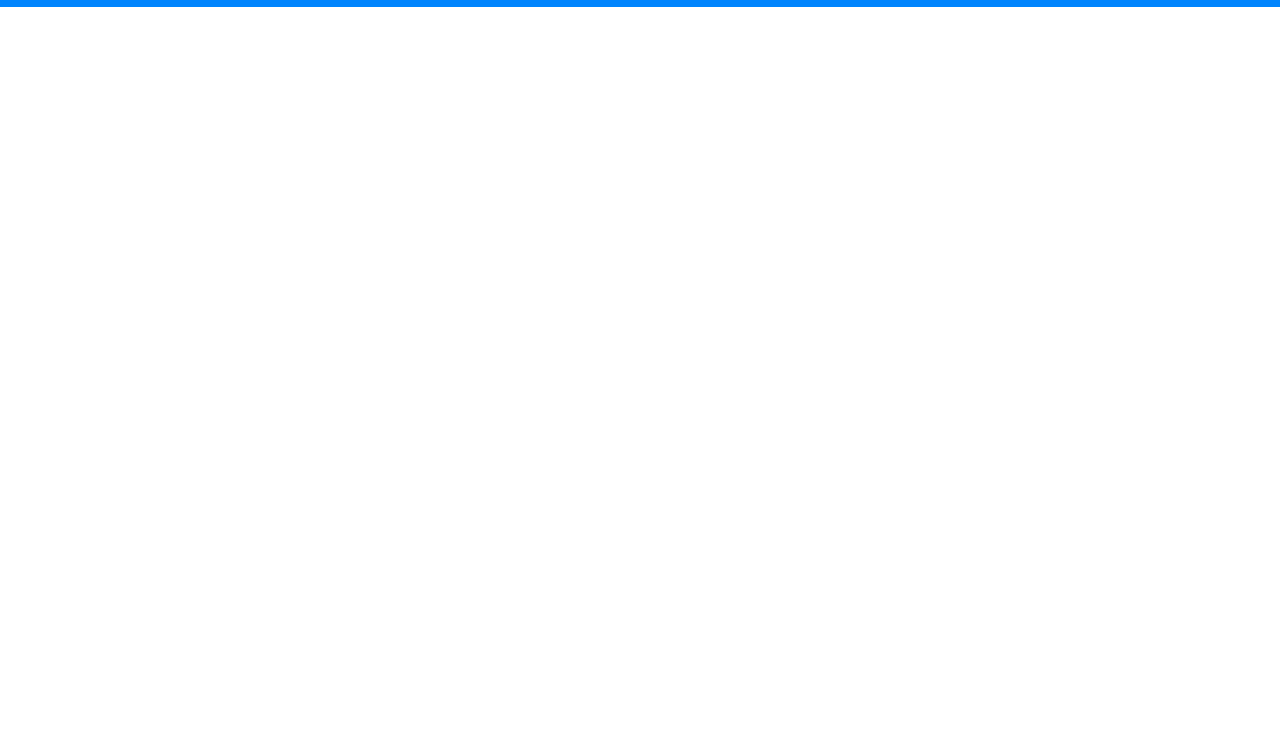
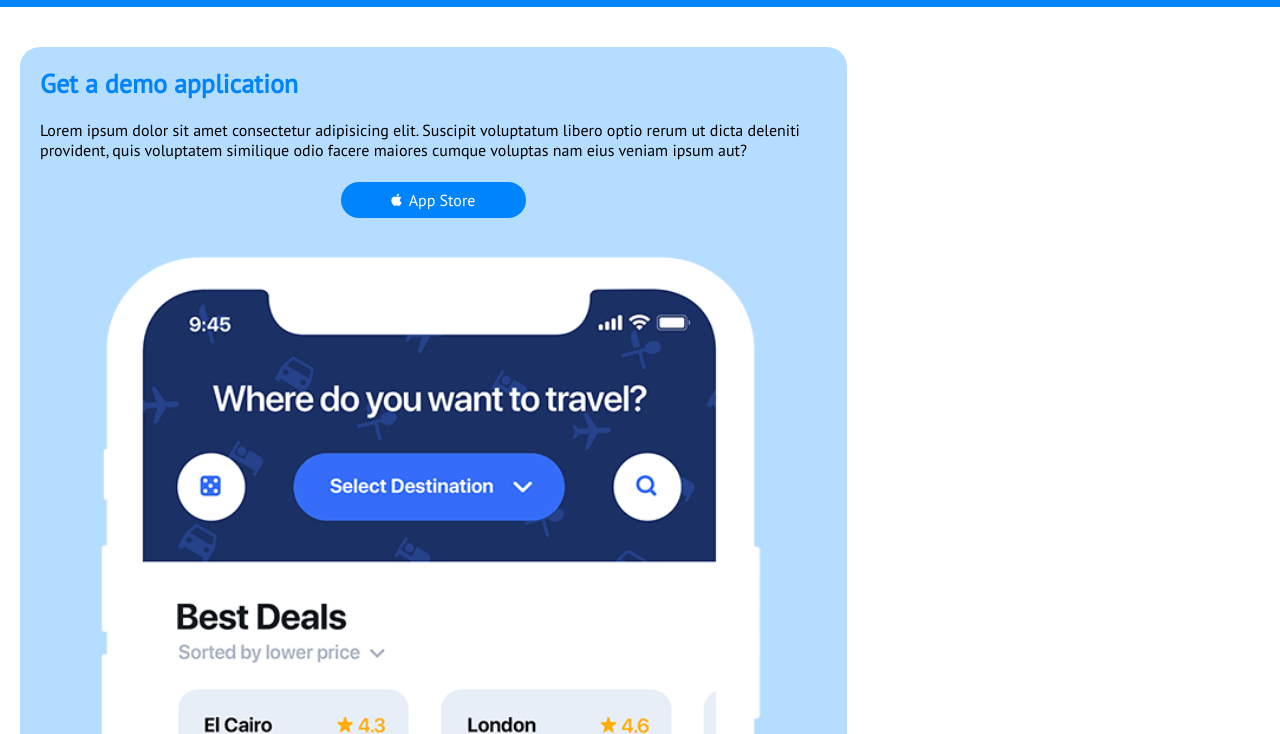
Before and after one commit to MartinaAmbrosini/htmlcss-responsive-layout, a plain HTML site: page index.html in a window 1280 px wide. Shown: the part 66-800 px from the top of the page. Drawn offline with Linux system fonts and the light colour scheme; files that its build step writes are made by us from their sources.

Commit message:
finita prima card

```diff
--- a/css/style.css
+++ b/css/style.css
@@ -56,10 +56,80 @@ li {
     padding: 5px 10px;
 }
 
+.info_box {
+    width: 100%;
+}
+
+.info_box_container {
+    display: flex;
+    flex-wrap: wrap;
+    margin: 0 auto;
+    padding: 40px 20px;
+}
+
+.card {
+    display: flex;
+    justify-content: space-between;
+    flex-direction: column;
+    background-color: #b5ddff;
+    border-radius: 20px;
+    width: 100%;
+}
+
+.demo_text {
+    display: flex;
+    flex-direction: column;
+    justify-content: space-between;
+    padding: 20px 20px;
+    margin: 0 auto;
+}
+
+.card_titolo {
+    margin-bottom: 20px;
+}
+
+.card_titolo p {
+    color: #0084fd;
+    font-weight: bold;
+}
+
+.card_paragrafo {
+    font-size: 16px;
+}
+
+.card_bottone {
+    margin: 0 auto;
+}
+
+.card_bottone a {
+    font-size: 16px;
+    background-color: #0084fd;
+    border-radius: 20px;
+    padding: 8px 50px;
+}
+
+.card_bottone .app_store span {
+    margin-right: 7px;
+}
+
+.card_img {
+    padding-top: 20px;
+}
+
+.card_img img{
+    width: 100%;
+}
+
 /* versione tablet */
 
 @media all and (min-width: 768px) {
+    .card {
+        width: calc(100% / 3);
+    }
 
+    #demo {
+        width: calc((100% / 3) * 2);
+    }
 }
 
 /* versione desktop */
--- a/index.html
+++ b/index.html
@@ -43,5 +43,33 @@
             </div> <!--end nav_bar-->
         </div> <!--end header_container-->
     </header> <!--finito header-->
+    <main>
+        <div class="info_box">
+            <div class="info_box_container">
+                <div id="demo" class="card">
+                    <div class="demo_text">
+                        <div class="card_titolo">
+                            <p>
+                                Get a demo application
+                            </p>
+                        </div> <!--end card_titolo-->
+                        <div class="card_paragrafo">
+                            <p>
+                                Lorem ipsum dolor sit amet consectetur adipisicing elit. Suscipit voluptatum libero optio rerum ut dicta deleniti provident, quis voluptatem similique odio facere maiores cumque voluptas nam eius veniam ipsum aut?
+                            </p>
+                        </div> <!--end card_paragrafo-->
+                    </div> <!--end demo text-->
+                    <div class="card_bottone">
+                        <div class="app_store">
+                            <a href="#"><span><i class="fa-brands fa-apple fa-sm" style="color: #ffffff;"></i></span>App Store</a>
+                        </div> <!--end app store-->
+                    </div> <!--end card bottone-->
+                    <div class="card_img">
+                        <img src="img/phone.png" alt="">
+                    </div>
+                </div> <!--end card-->
+            </div> <!--end info box container-->
+        </div> <!--end info_box-->
+    </main> <!--end main-->
 </body>
 </html>
```
